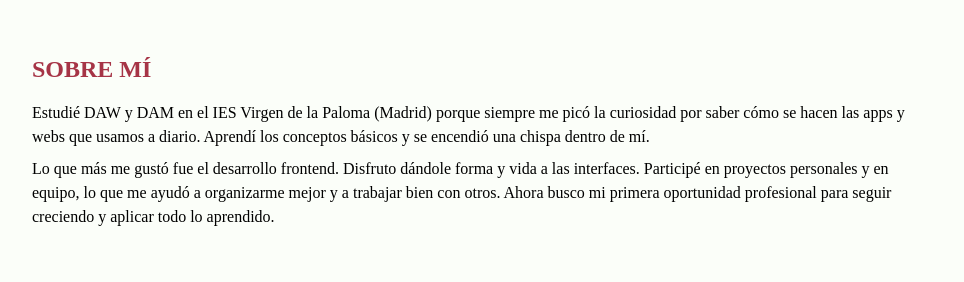
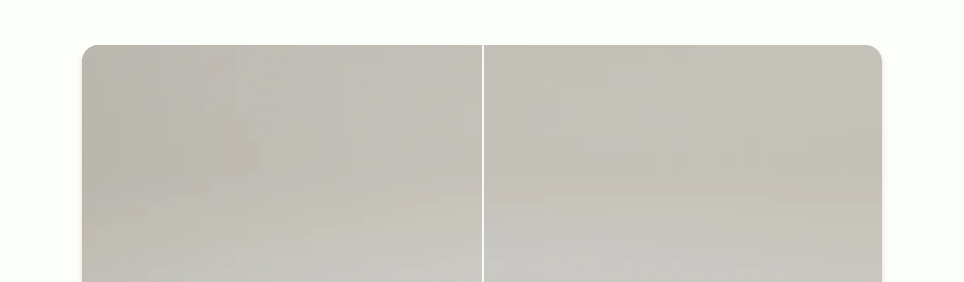
Before and after one commit to IvanAlmendros-hub/portfolioIvan, an Astro site: page / in a window 1280 px wide. Shown: the part 279-561 px from the top of the page, without its empty margins (158-1122 px from the left). Built offline with nearby package versions, Linux system fonts and the light colour scheme; Astro itself is replaced by a stand-in of ours; a web font is replaced by a local one.

Commit message:
sofa livom just to show

```diff
--- a/src/components/sections/About.astro
+++ b/src/components/sections/About.astro
@@ -1,4 +1,13 @@
 <article id="Sobre-Mi">
+
+  <div class="mt-8 flex justify-center">
+    <div class="compare-slider relative w-[800px] aspect-[4/3] rounded-2xl overflow-hidden shadow-md shadow-magenta/20">
+      <img src="/images/Harvey_Ecksofa-4-Sitzer_Cord_Sky.webp" alt="Antes" class="before" />
+      <img src="/images/Harvey_Ecksofa-4-Sitzer_Cord_Nata.webp" alt="Después" class="after" />
+      <span class="divider"></span>
+    </div>
+  </div>
+
   <h2 class="text-2xl text-[#A63446] w-full font-bold mt-14 mb-4">SOBRE MÍ</h2>
   <p class="font-normal text-pretty">
     Estudié DAW y DAM en el IES Virgen de la Paloma (Madrid) porque siempre me
@@ -12,4 +21,58 @@
     primera oportunidad profesional para seguir creciendo y aplicar todo lo
     aprendido.
   </p>
+
 </article>
+
+<style>
+.compare-slider {
+  position: relative;
+  cursor: ew-resize;
+  overflow: hidden;
+}
+
+.compare-slider img {
+  position: absolute;
+  inset: 0;
+  width: 100%;
+  height: 100%;
+  object-fit: cover;
+  border-radius: inherit;
+  pointer-events: none;
+  user-select: none;
+}
+
+.compare-slider .after {
+  clip-path: inset(0 50% 0 0);
+  transition: clip-path  linear;
+}
+
+.compare-slider .divider {
+  position: absolute;
+  top: 0;
+  left: 50%;
+  width: 2px;
+  height: 100%;
+  background: rgba(255,255,255,0.9);
+  pointer-events: none;
+  transition: left  linear;
+}
+</style>
+
+<script>
+const slider = document.querySelector(".compare-slider");
+const after = slider.querySelector(".after");
+const divider = slider.querySelector(".divider");
+
+slider.onmousemove = e => {
+  const x = e.offsetX;
+  const pct = Math.max(0, Math.min(100, (x / slider.offsetWidth) * 100));
+  after.style.clipPath = `inset(0 ${100 - pct}% 0 0)`;
+  divider.style.left = `${pct}%`;
+};
+
+slider.onmouseleave = () => {
+  after.style.clipPath = "inset(0 50% 0 0)";
+  divider.style.left = "50%";
+};
+</script>
```
Also changed, not shown: public/images/Harvey_Ecksofa-4-Sitzer_Cord_Nata.webp (added), public/images/Harvey_Ecksofa-4-Sitzer_Cord_Sky.webp (added).
